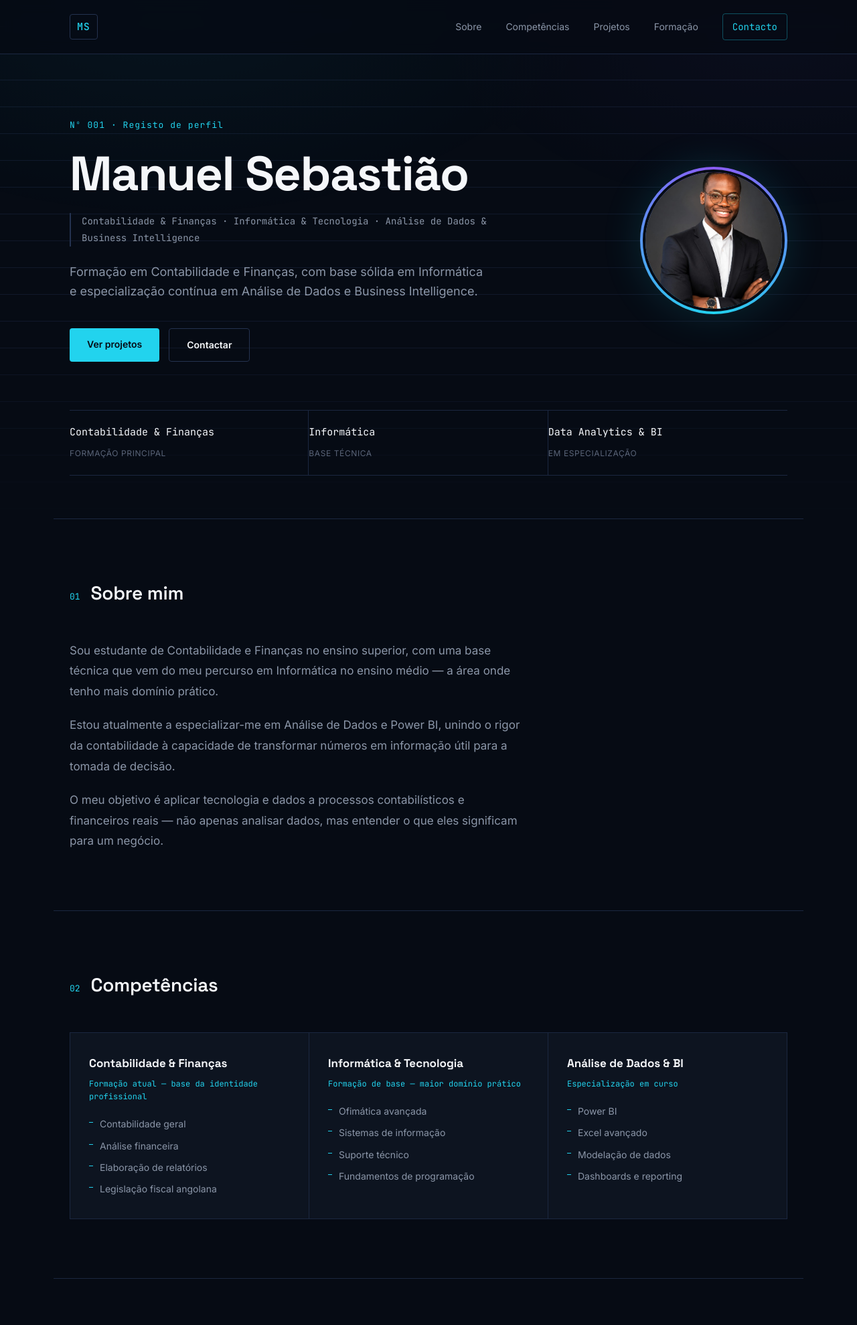
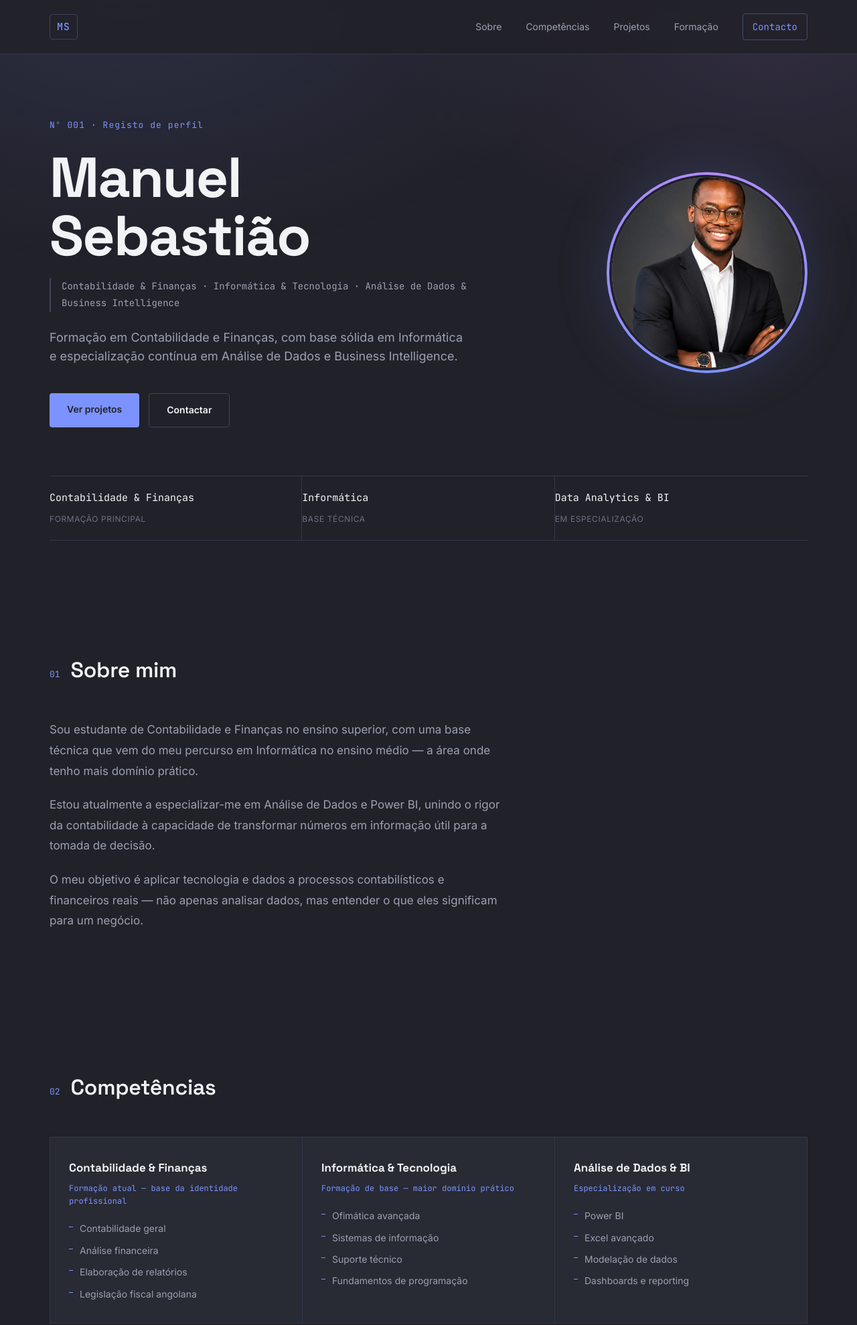
Before and after one commit to Dear-Manuel/portfolio-manuel-sebastiao, a plain HTML site: page index.html in a window 1280 px wide. Shown: the top 1978 px of the page at 67% size. Drawn offline with Linux system fonts and the light colour scheme.

Commit message:
Redesign: nova paleta (Dark Shades), remover linhas de fundo, aumentar imagens e tipografia, secção Equipa (desligada por defeito)

```diff
--- /dev/null
+++ b/content/team.json
@@ -0,0 +1,10 @@
+{
+  "enabled": false,
+  "items": [
+    {
+      "name": "EDITAR: Nome",
+      "role": "EDITAR: Função/Área",
+      "photo": ""
+    }
+  ]
+}
--- a/index.html
+++ b/index.html
@@ -106,6 +106,14 @@
     <div class="carousel-dots" id="carouselDots"></div>
   </section>
 
+  <section class="section" id="equipa">
+    <div class="section-head">
+      <span class="section-index">05</span>
+      <h2>Equipa</h2>
+    </div>
+    <div class="team-grid" id="teamGrid"></div>
+  </section>
+
   <section class="section" id="formacao">
     <div class="section-head">
       <span class="section-index">05</span>
--- a/script.js
+++ b/script.js
@@ -100,10 +100,11 @@ function chunk(arr, size) {
 // CARREGAMENTO DE DADOS (partilhado pelas páginas)
 // ============================================
 async function loadData() {
-  const [profileRes, projectsRes, publicationsRes] = await Promise.all([
+  const [profileRes, projectsRes, publicationsRes, teamRes] = await Promise.all([
     fetch('data.json'),
     fetch('content/projects.json').catch(() => null),
-    fetch('content/publications.json').catch(() => null)
+    fetch('content/publications.json').catch(() => null),
+    fetch('content/team.json').catch(() => null)
   ]);
   const data = await profileRes.json();
   let projectsData = { items: [] };
@@ -114,7 +115,11 @@ async function loadData() {
   if (publicationsRes && publicationsRes.ok) {
     publicationsData = await publicationsRes.json();
   }
-  return { data, items: projectsData.items || [], publications: publicationsData.items || [] };
+  let teamData = { enabled: false, items: [] };
+  if (teamRes && teamRes.ok) {
+    teamData = await teamRes.json();
+  }
+  return { data, items: projectsData.items || [], publications: publicationsData.items || [], team: teamData };
 }
 
 function applyCommonChrome(p) {
@@ -172,7 +177,7 @@ function pickFeatured(items, max) {
 // PÁGINA: HOME (index.html)
 // ============================================
 async function initHomePage() {
-  const { data, items, publications } = await loadData();
+  const { data, items, publications, team } = await loadData();
   const p = data.profile;
   applyCommonChrome(p);
 
@@ -227,14 +232,48 @@ async function initHomePage() {
   // Publicações (carrossel)
   initCarousel(publications);
 
+  // Equipa (opcional, desligada por defeito)
+  renderTeam(team);
+
   // Formação
   renderEducation(data.education || []);
 
   // Contacto
   renderContact(p);
 
+  renumberSectionIndexes();
   setupMobileNav();
   setupRevealAnimations();
+}
+
+function renderTeam(team) {
+  const section = document.getElementById('equipa');
+  if (!team || !team.enabled || !team.items || team.items.length === 0) {
+    if (section) section.style.display = 'none';
+    return;
+  }
+  const grid = document.getElementById('teamGrid');
+  grid.innerHTML = team.items.map(member => `
+    <div class="team-card">
+      <div class="team-photo">${member.photo ? `<img src="${escapeAttr(member.photo)}" alt="${escapeAttr(member.name)}">` : ''}</div>
+      <h3>${escapeHtml(member.name)}</h3>
+      <span class="team-role">${escapeHtml(member.role)}</span>
+    </div>
+  `).join('');
+}
+
+// Renumera os "0X" de cabeçalho de secção apenas para as secções
+// visíveis, para não deixar saltos quando uma secção opcional
+// (ex: Equipa) está desligada.
+function renumberSectionIndexes() {
+  const sections = document.querySelectorAll('main > .section');
+  let n = 1;
+  sections.forEach(sec => {
+    if (sec.style.display === 'none') return;
+    const idx = sec.querySelector('.section-index');
+    if (idx) idx.textContent = String(n).padStart(2, '0');
+    n++;
+  });
 }
 
 // Ordem e rótulos fixos das 3 áreas
--- a/styles.css
+++ b/styles.css
@@ -2,22 +2,22 @@
    TOKENS
    ============================================ */
 :root {
-  --bg-base: #060B14;
-  --bg-surface: #0D1420;
-  --bg-surface-alt: #111A2B;
-  --accent-cyan: #22D3EE;
-  --accent-violet: #8B5CF6;
-  --text-primary: #F5F7FA;
-  --text-secondary: #8B96A8;
-  --text-muted: #5A6478;
-  --line: #1B2740;
-  --line-strong: #24324F;
+  --bg-base: #212129;
+  --bg-surface: #282a34;
+  --bg-surface-alt: #323949;
+  --accent-cyan: #7C93FF;
+  --accent-violet: #B48CFF;
+  --text-primary: #F2F3F6;
+  --text-secondary: #9BA1B0;
+  --text-muted: #6B7180;
+  --line: #323949;
+  --line-strong: #40445a;
 
   --font-display: 'Space Grotesk', sans-serif;
   --font-body: 'Inter', sans-serif;
   --font-mono: 'JetBrains Mono', monospace;
 
-  --max-width: 1120px;
+  --max-width: 1180px;
   --radius: 4px;
 }
 
@@ -47,34 +47,21 @@ a { color: inherit; text-decoration: none; }
 }
 
 /* ============================================
-   SIGNATURE ELEMENT — LEDGER LINES
-   Fundo com linhas horizontais finas, como uma
-   folha de contabilidade / livro-razão digital.
+   BACKGROUND — glow subtil, sem linhas
    ============================================ */
 .ledger-bg {
   position: fixed;
   inset: 0;
   z-index: -1;
-  background-image: repeating-linear-gradient(
-    to bottom,
-    transparent,
-    transparent 39px,
-    var(--line) 39px,
-    var(--line) 40px
-  );
-  background-position: 0 120px;
-  mask-image: linear-gradient(to bottom, black, black 60%, transparent 100%);
-  -webkit-mask-image: linear-gradient(to bottom, black, black 60%, transparent 100%);
-  opacity: 0.5;
 }
 
 .ledger-bg::before {
   content: "";
   position: absolute;
   top: 0; left: 0; right: 0;
-  height: 480px;
-  background: radial-gradient(ellipse 900px 480px at 20% 0%, rgba(34, 211, 238, 0.10), transparent 70%),
-              radial-gradient(ellipse 700px 400px at 90% 10%, rgba(139, 92, 246, 0.08), transparent 70%);
+  height: 560px;
+  background: radial-gradient(ellipse 1000px 560px at 15% 0%, rgba(124, 147, 255, 0.12), transparent 70%),
+              radial-gradient(ellipse 800px 460px at 90% 10%, rgba(180, 140, 255, 0.10), transparent 70%);
 }
 
 /* ============================================
@@ -84,7 +71,7 @@ a { color: inherit; text-decoration: none; }
   position: sticky;
   top: 0;
   z-index: 50;
-  background: rgba(6, 11, 20, 0.85);
+  background: rgba(33, 33, 41, 0.85);
   backdrop-filter: blur(10px);
   border-bottom: 1px solid var(--line);
 }
@@ -128,12 +115,12 @@ a { color: inherit; text-decoration: none; }
   color: var(--accent-cyan) !important;
   font-family: var(--font-mono);
   font-size: 13px;
-  border: 1px solid rgba(34, 211, 238, 0.35);
+  border: 1px solid rgba(124, 147, 255, 0.35);
   border-radius: var(--radius);
   padding: 8px 14px;
 }
 
-.nav-cta:hover { background: rgba(34, 211, 238, 0.08); }
+.nav-cta:hover { background: rgba(124, 147, 255, 0.08); }
 
 .nav-toggle {
   display: none;
@@ -173,12 +160,12 @@ a { color: inherit; text-decoration: none; }
 .hero-photo-wrap { display: flex; justify-content: center; }
 
 .hero-photo {
-  width: 220px;
-  height: 220px;
+  width: 300px;
+  height: 300px;
   border-radius: 50%;
   padding: 4px;
   background: conic-gradient(from 180deg, var(--accent-cyan), var(--accent-violet), var(--accent-cyan));
-  box-shadow: 0 0 60px rgba(34, 211, 238, 0.15);
+  box-shadow: 0 0 80px rgba(124, 147, 255, 0.18);
 }
 
 .hero-photo img {
@@ -201,8 +188,8 @@ a { color: inherit; text-decoration: none; }
 .hero-name {
   font-family: var(--font-display);
   font-weight: 700;
-  font-size: clamp(2.5rem, 6vw, 4.5rem);
-  line-height: 1.05;
+  font-size: clamp(2.75rem, 7vw, 5.25rem);
+  line-height: 1.03;
   letter-spacing: -0.02em;
   margin-bottom: 20px;
 }
@@ -290,8 +277,7 @@ a { color: inherit; text-decoration: none; }
 .section {
   max-width: var(--max-width);
   margin: 0 auto;
-  padding: 88px 24px;
-  border-top: 1px solid var(--line);
+  padding: 104px 24px;
 }
 
 .section-head {
@@ -333,7 +319,7 @@ a { color: inherit; text-decoration: none; }
 .section-head h2 {
   font-family: var(--font-display);
   font-weight: 600;
-  font-size: 28px;
+  font-size: 32px;
   letter-spacing: -0.01em;
 }
 
@@ -421,12 +407,12 @@ a { color: inherit; text-decoration: none; }
 }
 
 .project-card-compact:hover {
-  border-color: rgba(34, 211, 238, 0.4);
+  border-color: rgba(124, 147, 255, 0.4);
   transform: translateY(-2px);
 }
 
 .compact-media {
-  aspect-ratio: 16 / 10;
+  aspect-ratio: 4 / 3;
   background: var(--bg-surface-alt);
   overflow: hidden;
 }
@@ -434,9 +420,7 @@ a { color: inherit; text-decoration: none; }
 .compact-media img { width: 100%; height: 100%; object-fit: cover; display: block; }
 
 .compact-media-empty {
-  background-image: repeating-linear-gradient(
-    135deg, var(--line), var(--line) 1px, transparent 1px, transparent 12px
-  );
+  background: linear-gradient(135deg, var(--bg-surface-alt), var(--bg-surface));
 }
 
 .compact-body { padding: 20px; }
@@ -483,9 +467,46 @@ a { color: inherit; text-decoration: none; }
   color: var(--text-secondary);
 }
 
-.category-pill.cat-contabilidade { border-color: rgba(34, 211, 238, 0.35); color: var(--accent-cyan); }
-.category-pill.cat-informatica { border-color: rgba(139, 92, 246, 0.35); color: var(--accent-violet); }
+.category-pill.cat-contabilidade { border-color: rgba(124, 147, 255, 0.35); color: var(--accent-cyan); }
+.category-pill.cat-informatica { border-color: rgba(180, 140, 255, 0.35); color: var(--accent-violet); }
 .category-pill.cat-dados { border-color: rgba(245, 247, 250, 0.25); color: var(--text-primary); }
+
+/* ============================================
+   EQUIPA (secção opcional)
+   ============================================ */
+.team-grid {
+  display: grid;
+  grid-template-columns: repeat(auto-fill, minmax(180px, 1fr));
+  gap: 28px;
+}
+
+.team-card {
+  text-align: center;
+}
+
+.team-photo {
+  width: 96px;
+  height: 96px;
+  border-radius: 50%;
+  background: var(--bg-surface-alt);
+  margin: 0 auto 16px;
+  overflow: hidden;
+  border: 1px solid var(--line-strong);
+}
+
+.team-photo img { width: 100%; height: 100%; object-fit: cover; display: block; }
+
+.team-card h3 {
+  font-family: var(--font-display);
+  font-size: 15px;
+  margin-bottom: 4px;
+}
+
+.team-role {
+  font-family: var(--font-mono);
+  font-size: 12px;
+  color: var(--text-secondary);
+}
 
 /* ============================================
    CARROSSEL DE PUBLICAÇÕES
@@ -515,7 +536,7 @@ a { color: inherit; text-decoration: none; }
 }
 
 .publication-media {
-  aspect-ratio: 16 / 10;
+  aspect-ratio: 4 / 3;
   overflow: hidden;
   background: var(--bg-surface-alt);
 }
@@ -625,7 +646,7 @@ a { color: inherit; text-decoration: none; }
   color: var(--bg-base);
 }
 
-.filter-chip.active span { color: rgba(6, 11, 20, 0.6); }
+.filter-chip.active span { color: rgba(33, 33, 41, 0.6); }
 
 .section-top-flush { padding-top: 0; border-top: none; }
 
@@ -910,7 +931,7 @@ a { color: inherit; text-decoration: none; }
   .hero-inner { max-width: none; }
   .hero-tagline { text-align: left; }
   .hero-photo-wrap { order: -1; }
-  .hero-photo { width: 160px; height: 160px; }
+  .hero-photo { width: 220px; height: 220px; }
   .projects-grid { grid-template-columns: 1fr; }
   .projects-grid-archive { grid-template-columns: 1fr; }
   .detail-body { grid-template-columns: 1fr; gap: 32px; }
```
Also changed, not shown: assets/apple-touch-icon.png, assets/favicon.ico, assets/favicon.svg, assets/icon-192.png, assets/icon-512.png, assets/og-image.png, 1 other file.
